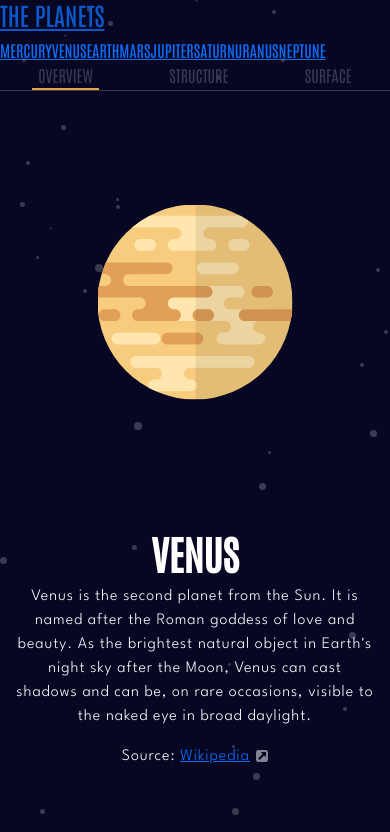
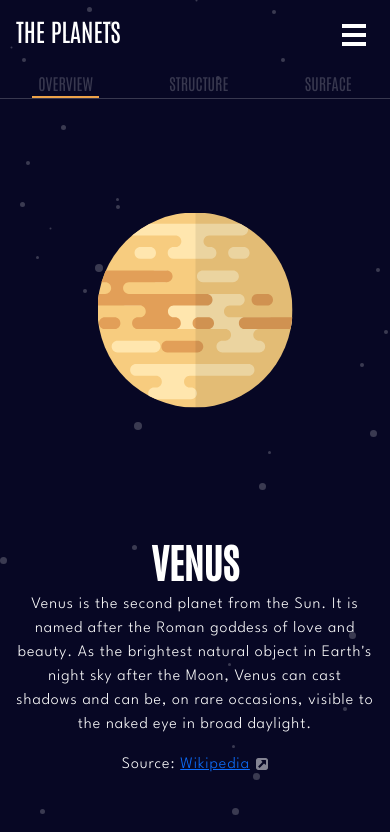
Before and after one commit to Nmelms/planets, a React (Create React App) app: page /venus in a window 390 px wide. Shown: the top 832 px of the page. Built offline with nearby package versions, Linux system fonts and the light colour scheme.

Commit message:
fixed navbar on tablet and mobile

```diff
--- a/src/components/NavBar.js
+++ b/src/components/NavBar.js
@@ -25,7 +25,7 @@ export default function NavBar({ handleClick }) {
         </Row>
       </Navbar> */}
       <h2>
-        <Link className="navLink" to="/">
+        <Link className="navLink navTitle" to="/">
           THE PLANETS
         </Link>
       </h2>
@@ -55,6 +55,12 @@ export default function NavBar({ handleClick }) {
           NEPTUNE
         </Link>
       </div>
+      <img
+        alt="menu icon"
+        onClick={() => handleClick()}
+        className="hamburgerIcon"
+        src={hamburgerIcon}
+      />
     </nav>
   );
 }
--- a/src/index.css
+++ b/src/index.css
@@ -9,6 +9,17 @@ body {
 
 .navBar {
   color: #ffffff;
+  display: flex;
+  justify-content: space-between;
+  padding: 1rem;
+}
+.navLink {
+  text-decoration: none;
+  color: white;
+  display: none;
+}
+.navTitle {
+  display: block;
 }
 
 .planetDiv {
@@ -75,9 +86,7 @@ body {
     width: 100vw !important;
   }
   .hamburgerIcon {
-    height: auto;
-    width: 10vw;
-    margin-left: auto;
+    padding: 0.5rem;
   }
   .hamburgerIcon:hover {
     cursor: pointer;
@@ -281,25 +290,38 @@ body {
     width: 100vw;
   }
   .navBar {
+    padding-top: 1rem;
     display: flex;
     align-items: center;
     justify-content: center;
+    flex-direction: column;
+    border-bottom: 1px solid gray;
     max-height: 40vh;
+  }
+  .planetLinks {
+    width: 100vw;
+    display: flex;
+    justify-content: space-around;
+    padding-bottom: 1rem;
+  }
+  .navLink {
+    display: block;
   }
 }
 
 @media screen and (min-width: 1001px) {
   .navBar {
-    height: 10vh;
+    height: fit-content;
     display: flex;
     min-height: fit-content;
     justify-content: space-between;
     padding: 1rem 1rem 0 1rem;
+    border-bottom: 1px solid gray;
   }
   .navLink {
-    text-decoration: none;
-    color: white;
+    display: block;
   }
+
   .planetLinks {
     display: flex;
     margin: 0.5rem;
```
